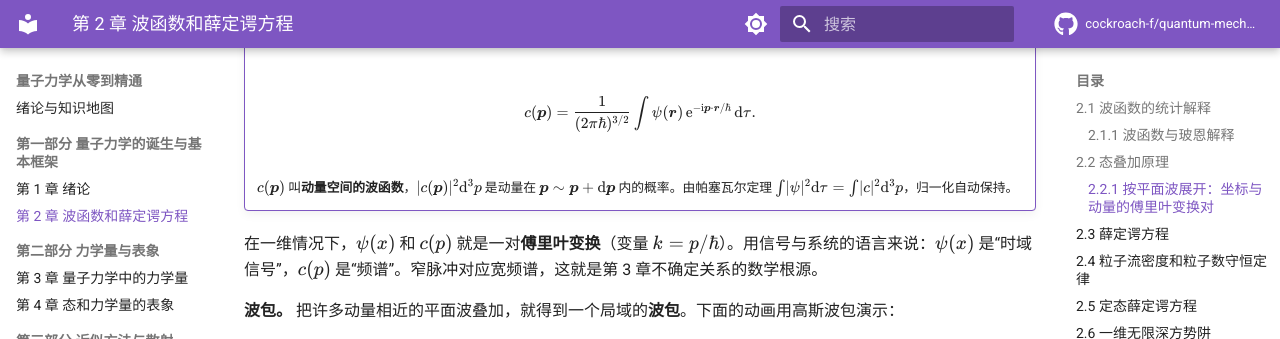
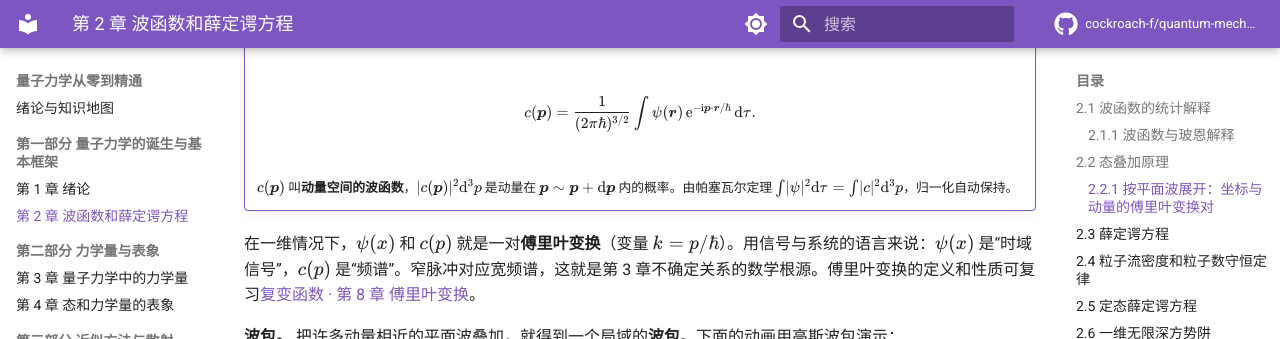
Before and after one commit to cockroach-f/quantum-mechanics, an MkDocs documentation site: the page built from docs/ch2.md, in a window 1280 px wide and 900 px high, scrolled down 3524 px, cut to the strip 0-339 px from the top of the window. Built offline with MkDocs 1.6.1 and Material for MkDocs 9.7.7, drawn with Linux system fonts in a browser that asks for light colours; comment, search, counter and statistics services are not loaded.

Commit message:
ch2：链接复变函数傅里叶变换章节

```diff
--- a/docs/ch2.md
+++ b/docs/ch2.md
@@ -108,7 +108,7 @@ $$\psi_{\vv p}(\vv r)=\frac{1}{(2\pi\hbar)^{3/2}}\ee^{\ii\vv p\cdot\vv r/\hbar}.
 
     $c(\vv p)$ 叫**动量空间的波函数**，$\lvert c(\vv p)\rvert^2\dd^3p$ 是动量在 $\vv p\sim\vv p+\dd\vv p$ 内的概率。由帕塞瓦尔定理 $\int\lvert\psi\rvert^2\dd\tau=\int\lvert c\rvert^2\dd^3p$，归一化自动保持。
 
-在一维情况下，$\psi(x)$ 和 $c(p)$ 就是一对**傅里叶变换**（变量 $k=p/\hbar$）。用信号与系统的语言来说：$\psi(x)$ 是“时域信号”，$c(p)$ 是“频谱”。窄脉冲对应宽频谱，这就是第 3 章不确定关系的数学根源。
+在一维情况下，$\psi(x)$ 和 $c(p)$ 就是一对**傅里叶变换**（变量 $k=p/\hbar$）。用信号与系统的语言来说：$\psi(x)$ 是“时域信号”，$c(p)$ 是“频谱”。窄脉冲对应宽频谱，这就是第 3 章不确定关系的数学根源。傅里叶变换的定义和性质可复习[复变函数 · 第 8 章 傅里叶变换](https://cockroach-f.github.io/complex-functions/ch8.html)。
 
 **波包。** 把许多动量相近的平面波叠加，就得到一个局域的**波包**。下面的动画用高斯波包演示：
 
```
